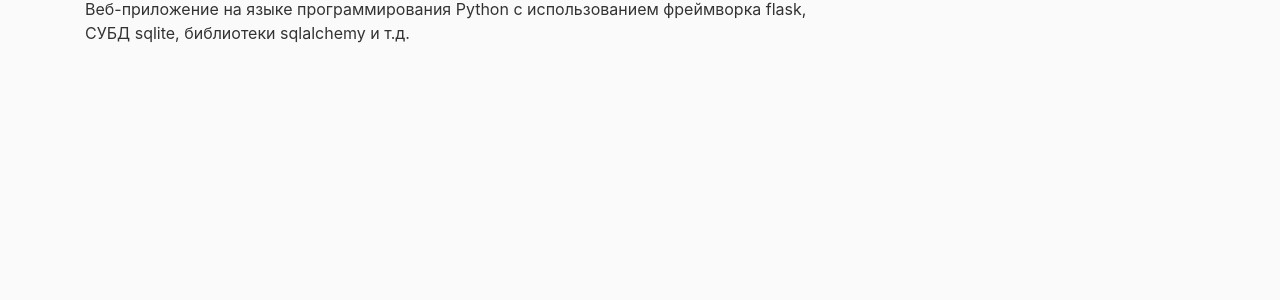
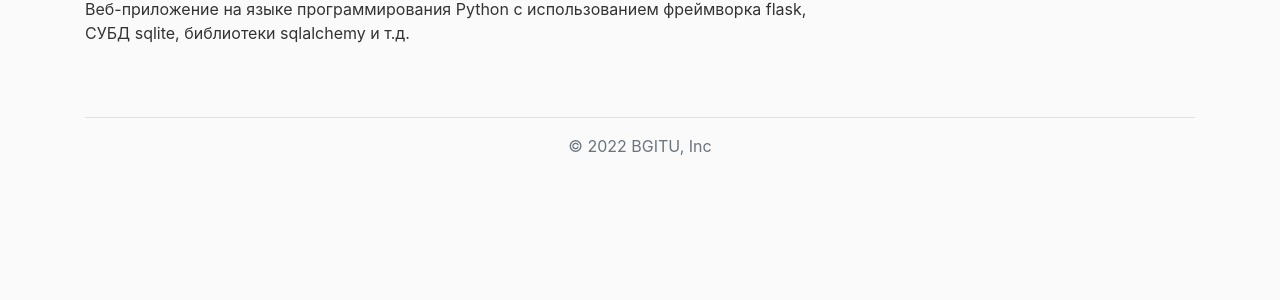
Before and after one commit to VictoriaGailitis/BGITU_coursework_game_store, a Flask app: page /about in a window 1280 px wide. Shown: the part 214-514 px from the top of the page. Run offline with Flask 2, Linux system fonts and the light colour scheme; some libraries are stand-ins or nearby versions.

Commit message:
Footer added

```diff
--- a/game_store/forms.py
+++ b/game_store/forms.py
@@ -2,7 +2,6 @@
 from wtforms import StringField, PasswordField, SubmitField, BooleanField, IntegerField
 from wtforms.validators import DataRequired, Length, Email, EqualTo, ValidationError
 from game_store.models import Customer
-
 
 class RegistrationForm(FlaskForm):
     username = StringField('Имя пользователя',
--- a/game_store/templates/layout.html
+++ b/game_store/templates/layout.html
@@ -72,6 +72,15 @@
         </div>
       </div>
     </main>
+    <footer>
+        <div class="container" bis_skin_checked="1">
+  <footer class="py-3 my-4">
+    <ul class="nav justify-content-center border-bottom pb-3 mb-3">
+    </ul>
+    <p class="text-center text-muted">© 2022 BGITU, Inc</p>
+  </footer>
+</div>
+    </footer>
 
 
     <!-- Optional JavaScript -->
```
